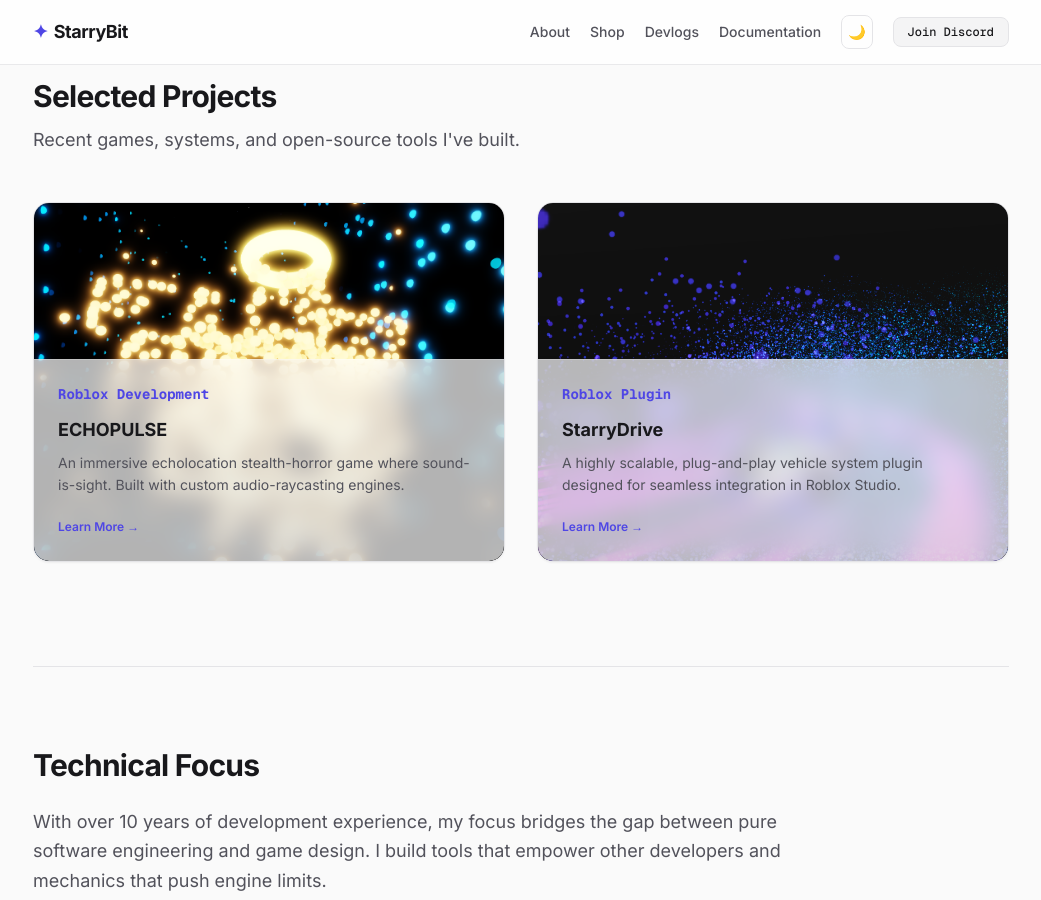
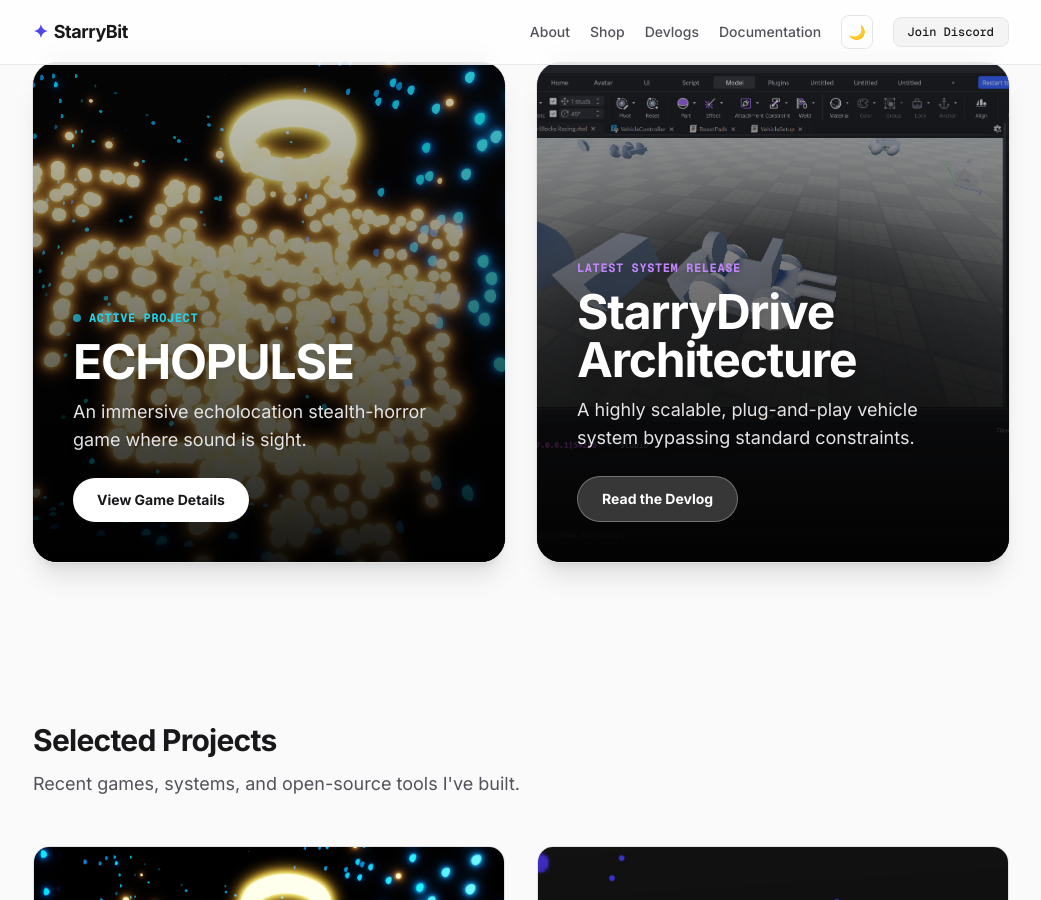
Before and after one commit to StarryBit/starrybit.github.io, a Jekyll site: the page built from index.html, in a window 1280 px wide and 900 px high, scrolled down 755 px. Shown: the whole window, without its empty margins (119-1160 px from the left). Built offline with Jekyll 4.4.1, drawn with Linux system fonts in a browser that asks for light colours; nearby versions of some CDN libraries.

Commit message:
Update index.html

```diff
--- a/index.html
+++ b/index.html
@@ -24,6 +24,62 @@
         </div>
     </div>
 </header>
+
+<!-- Top 2 Spotlight Flex -->
+<section id="spotlight" class="py-12 mb-12">
+    <div class="grid lg:grid-cols-2 gap-6 md:gap-8">
+
+        <!-- Flex 1: Top Game (ECHOPULSE) -->
+        <a href="/games/echopulse" class="group relative block h-[450px] md:h-[500px] w-full overflow-hidden rounded-3xl bg-zinc-900 shadow-xl ring-1 ring-zinc-200 dark:ring-zinc-800 transition-all hover:shadow-2xl hover:shadow-indigo-500/20">
+            <!-- Background Image -->
+            <img src="/assets/echopulse website banner.png" alt="ECHOPULSE Gameplay" class="absolute inset-0 h-full w-full object-cover transition-transform duration-700 group-hover:scale-105 opacity-80 group-hover:opacity-100">
+            <!-- Gradient Overlay for Text Legibility -->
+            <div class="absolute inset-0 bg-gradient-to-t from-black/90 via-black/40 to-transparent"></div>
+
+            <!-- Content -->
+            <div class="absolute inset-0 flex flex-col justify-end p-8 md:p-10">
+                <span class="inline-flex items-center gap-2 text-cyan-400 font-bold tracking-wider text-xs uppercase mb-3 code-font drop-shadow-md">
+                    <span class="w-2 h-2 rounded-full bg-cyan-400 animate-pulse"></span> Active Project
+                </span>
+                <h2 class="text-3xl md:text-5xl font-extrabold text-white mb-3 leading-tight drop-shadow-lg tracking-tight">
+                    ECHOPULSE
+                </h2>
+                <p class="text-zinc-200 text-base md:text-lg max-w-md mb-6 drop-shadow-md line-clamp-2">
+                    An immersive echolocation stealth-horror game where sound is sight.
+                </p>
+                <div class="flex items-center gap-4">
+                    <span class="bg-white text-zinc-900 font-bold px-6 py-3 rounded-full text-sm hover:bg-zinc-200 transition-colors">
+                        View Game Details
+                    </span>
+                </div>
+            </div>
+        </a>
+
+        <!-- Flex 2: Recent Showcase (StarryDrive) -->
+        <a href="/devlogs/new-vehicle-controller" class="group relative block h-[450px] md:h-[500px] w-full overflow-hidden rounded-3xl bg-zinc-900 shadow-xl ring-1 ring-zinc-200 dark:ring-zinc-800 transition-all hover:shadow-2xl hover:shadow-purple-500/20">
+            <img src="/assets/Screenshot 2026-07-13 171010.png" alt="StarryDrive Vehicle System" class="absolute inset-0 h-full w-full object-cover transition-transform duration-700 group-hover:scale-105 opacity-70 group-hover:opacity-90">
+            <div class="absolute inset-0 bg-gradient-to-t from-black/90 via-black/40 to-transparent"></div>
+
+            <div class="absolute inset-0 flex flex-col justify-end p-8 md:p-10">
+                <span class="text-purple-400 font-bold tracking-wider text-xs uppercase mb-3 code-font drop-shadow-md">
+                    Latest System Release
+                </span>
+                <h2 class="text-3xl md:text-5xl font-extrabold text-white mb-3 leading-tight drop-shadow-lg tracking-tight">
+                    StarryDrive Architecture
+                </h2>
+                <p class="text-zinc-200 text-base md:text-lg max-w-md mb-6 drop-shadow-md line-clamp-2">
+                    A highly scalable, plug-and-play vehicle system bypassing standard constraints.
+                </p>
+                <div class="flex items-center gap-4">
+                    <span class="bg-white/20 backdrop-blur-md text-white font-bold px-6 py-3 rounded-full text-sm border border-white/30 group-hover:bg-white/30 transition-colors">
+                        Read the Devlog
+                    </span>
+                </div>
+            </div>
+        </a>
+
+    </div>
+</section>
 
 <!-- Featured Work (Moved to top for Portfolio focus) -->
 <!-- Using a 2-column grid instead of 3 allows for much bigger, high-impact hero images -->
```
